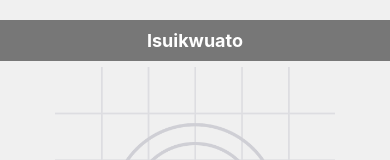
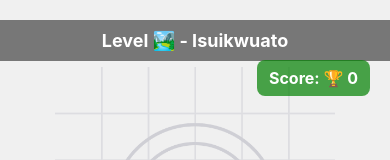
Before and after one commit to PeaceOloruntoba/abia-at-a-glance, a React Native app: screen / in a window 390 px wide. Shown: the top 160 px of the page. Built offline with nearby package versions, Linux system fonts and the light colour scheme.

Commit message:
Update App.js

```diff
--- a/App.js
+++ b/App.js
@@ -23,6 +23,8 @@ export default function App() {
   const [currentQuestion, setCurrentQuestion] = useState(null);
   const [score, setScore] = useState(0);
   const questionTimeout = useRef(null);
+  const lgaLevels = ["Level 🌟", "Level 🏞️", "Level 🗺️", "Level 📍"];
+  const [lgaLevelIndex, setLgaLevelIndex] = useState(0);
 
 const locations = [
   // Isuikwuato Local Government
@@ -246,18 +248,25 @@ const locations = [
   },
 ];
 
-
   const currentLGA = locations[currentLocationIndex]?.lga || "";
   const currentItemName = locations[currentLocationIndex]?.name || "";
   const currentFact = locations[currentLocationIndex]?.fact || "";
   const currentDidYouKnow = locations[currentLocationIndex]?.didYouKnow || "";
   const currentVisual = locations[currentLocationIndex]?.visual;
+  const currentLGAWithLevel = `${lgaLevels[lgaLevelIndex]} - ${currentLGA}`;
+
+  useEffect(() => {
+    const nextIndex = (lgaLevelIndex + 1) % lgaLevels.length;
+    setLgaLevelIndex(nextIndex);
+  }, [currentLGA]);
 
   const generateQuestion = () => {
     const possibleQuestions = [
       `What Local Government Area is ${currentItemName} located in?`,
       `According to the fact, what is a notable feature of ${currentItemName}?`,
-      currentDidYouKnow ? `True or False: ${currentDidYouKnow}` : `True or False: There's something interesting about ${currentItemName}.`,
+      currentDidYouKnow
+        ? `True or False: ${currentDidYouKnow}`
+        : `True or False: There's something interesting about ${currentItemName}.`,
     ];
     const randomIndex = Math.floor(Math.random() * possibleQuestions.length);
     const question = possibleQuestions[randomIndex];
@@ -270,17 +279,31 @@ const locations = [
       const otherLGAs = [...new Set(locations.map((loc) => loc.lga))].filter(
         (lga) => lga !== currentLGA
       );
-      const incorrectLGA1 = otherLGAs[Math.floor(Math.random() * otherLGAs.length)] || "Unknown LGA";
-      const incorrectLGA2 = otherLGAs.filter(lga => lga !== incorrectLGA1)[Math.floor(Math.random() * (otherLGAs.length - 1))] || "Another Unknown LGA";
-      options = [correctAnswer, incorrectLGA1, incorrectLGA2].sort(() => Math.random() - 0.5);
+      const incorrectLGA1 =
+        otherLGAs[Math.floor(Math.random() * otherLGAs.length)] ||
+        "Unknown LGA";
+      const incorrectLGA2 =
+        otherLGAs.filter((lga) => lga !== incorrectLGA1)[
+          Math.floor(Math.random() * (otherLGAs.length - 1))
+        ] || "Another Unknown LGA";
+      options = [correctAnswer, incorrectLGA1, incorrectLGA2].sort(
+        () => Math.random() - 0.5
+      );
     } else if (question.includes("notable feature")) {
       correctAnswer = currentFact.split(".")[0];
       const otherFacts = locations
         .filter((loc) => loc.fact !== currentFact)
         .map((loc) => loc.fact.split(".")[0]);
-      const incorrectFact1 = otherFacts[Math.floor(Math.random() * otherFacts.length)] || "Interesting detail";
-      const incorrectFact2 = otherFacts.filter(fact => fact !== incorrectFact1)[Math.floor(Math.random() * (otherFacts.length - 1))] || "Another detail";
-      options = [correctAnswer, incorrectFact1, incorrectFact2].sort(() => Math.random() - 0.5);
+      const incorrectFact1 =
+        otherFacts[Math.floor(Math.random() * otherFacts.length)] ||
+        "Interesting detail";
+      const incorrectFact2 =
+        otherFacts.filter((fact) => fact !== incorrectFact1)[
+          Math.floor(Math.random() * (otherFacts.length - 1))
+        ] || "Another detail";
+      options = [correctAnswer, incorrectFact1, incorrectFact2].sort(
+        () => Math.random() - 0.5
+      );
     } else if (question.includes("True or False")) {
       correctAnswer = currentDidYouKnow ? "True" : "True"; // Assuming 'Did You Know' is always true for the question
       options = ["True", "False"].sort(() => Math.random() - 0.5);
@@ -307,7 +330,9 @@ const locations = [
 
   const goToNext = () => {
     const nextIndex =
-      currentLocationIndex < locations.length - 1 ? currentLocationIndex + 1 : 0;
+      currentLocationIndex < locations.length - 1
+        ? currentLocationIndex + 1
+        : 0;
     const nextLGA = locations[nextIndex]?.lga || "";
     if (nextLGA !== currentLGA) {
       toast.success(`Moving to ${nextLGA} LGA`, { type: "success" });
@@ -415,10 +440,10 @@ const locations = [
     setShowQuestionModal(false);
     if (selectedAnswer === currentQuestion.correctAnswer) {
       setScore((prevScore) => prevScore + 5);
-      toast.success('Correct! +5 points', { duration: 2000 });
+      toast.success("Correct! +5 points", { duration: 2000 });
     } else {
       setScore((prevScore) => prevScore - 2);
-      toast.error('Wrong! -2 points', { duration: 2000 });
+      toast.error("Wrong! -2 points", { duration: 2000 });
     }
     goToNext();
   };
@@ -426,18 +451,22 @@ const locations = [
   const handleSkipQuestion = () => {
     clearTimeout(questionTimeout.current);
     setShowQuestionModal(false);
-    toast.warning('Skipped', { duration: 2000 });
+    toast.warning("Skipped", { duration: 2000 });
     goToNext();
   };
-
   return (
     <>
       <GestureHandlerRootView style={{ flex: 1 }}>
         <SafeAreaProvider>
           <View style={styles.container}>
+            {/* Score Display */}
+            <View style={styles.scoreContainer}>
+              <Text style={styles.scoreText}>Score: 🏆 {score}</Text>
+            </View>
+
             {/* Floating LGA Level */}
             <View style={styles.lgaContainer}>
-              <Text style={styles.lgaText}>{currentLGA}</Text>
+              <Text style={styles.lgaText}>{currentLGAWithLevel}</Text>
             </View>
 
             {/* Image/Video Area */}
@@ -450,6 +479,15 @@ const locations = [
                 />
               )}
             </View>
+
+            {/* Animated Hint Text */}
+            {showHint && (
+              <Animated.View
+                style={[hintPosition.getLayout(), styles.hintTextContainer]}
+              >
+                <Text style={styles.hintText}>{currentFact}</Text>
+              </Animated.View>
+            )}
 
             {/* Information Text */}
             <View style={styles.infoContainer}>
@@ -496,15 +534,6 @@ const locations = [
               <Text style={styles.hintButtonText}>Hint</Text>
             </TouchableOpacity>
 
-            {/* Animated Hint Text */}
-            {showHint && (
-              <Animated.View
-                style={[hintPosition.getLayout(), styles.hintTextContainer]}
-              >
-                <Text style={styles.hintText}>{currentFact}</Text>
-              </Animated.View>
-            )}
-
             {/* Question Modal */}
             <Modal
               visible={showQuestionModal}
@@ -519,7 +548,9 @@ const locations = [
                 <View style={styles.modalContainer}>
                   {currentQuestion && (
                     <>
-                      <Text style={styles.modalQuestion}>{currentQuestion.question}</Text>
+                      <Text style={styles.modalQuestion}>
+                        {currentQuestion.question}
+                      </Text>
                       {currentQuestion.options.map((option, index) => (
                         <TouchableOpacity
                           key={index}
@@ -644,13 +675,16 @@ const styles = StyleSheet.create({
   },
   hintTextContainer: {
     position: "absolute",
-    top: 50, // Initial drop position
+    top: "50%", // Center vertically
+    left: "10%",
+    right: "10%",
     backgroundColor: "rgba(255, 255, 255, 0.8)",
     padding: 15,
     borderRadius: 5,
     borderWidth: 1,
     borderColor: "#ccc",
     zIndex: 9,
+    alignItems: "center", // Center text horizontally
   },
   hintText: {
     fontSize: 16,
```
